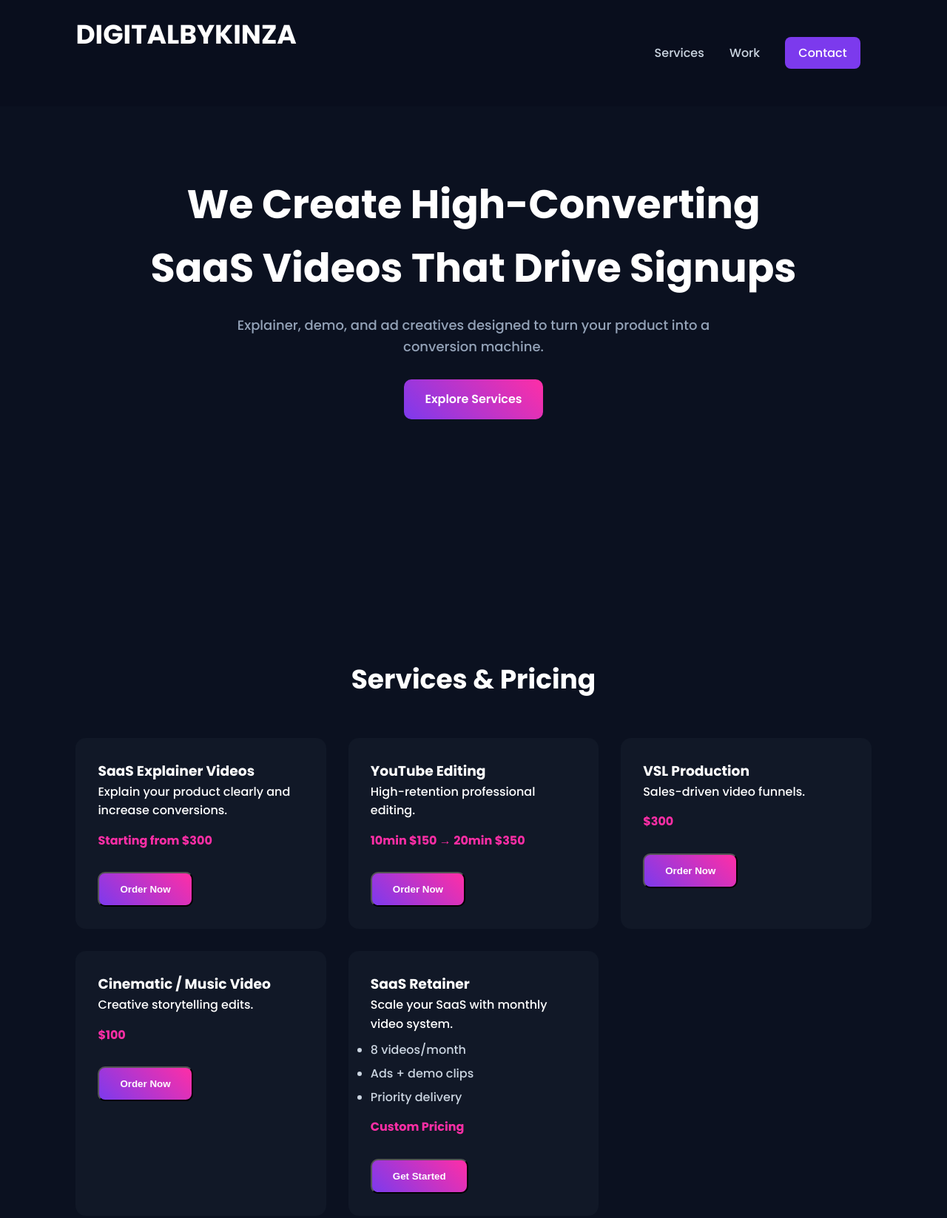
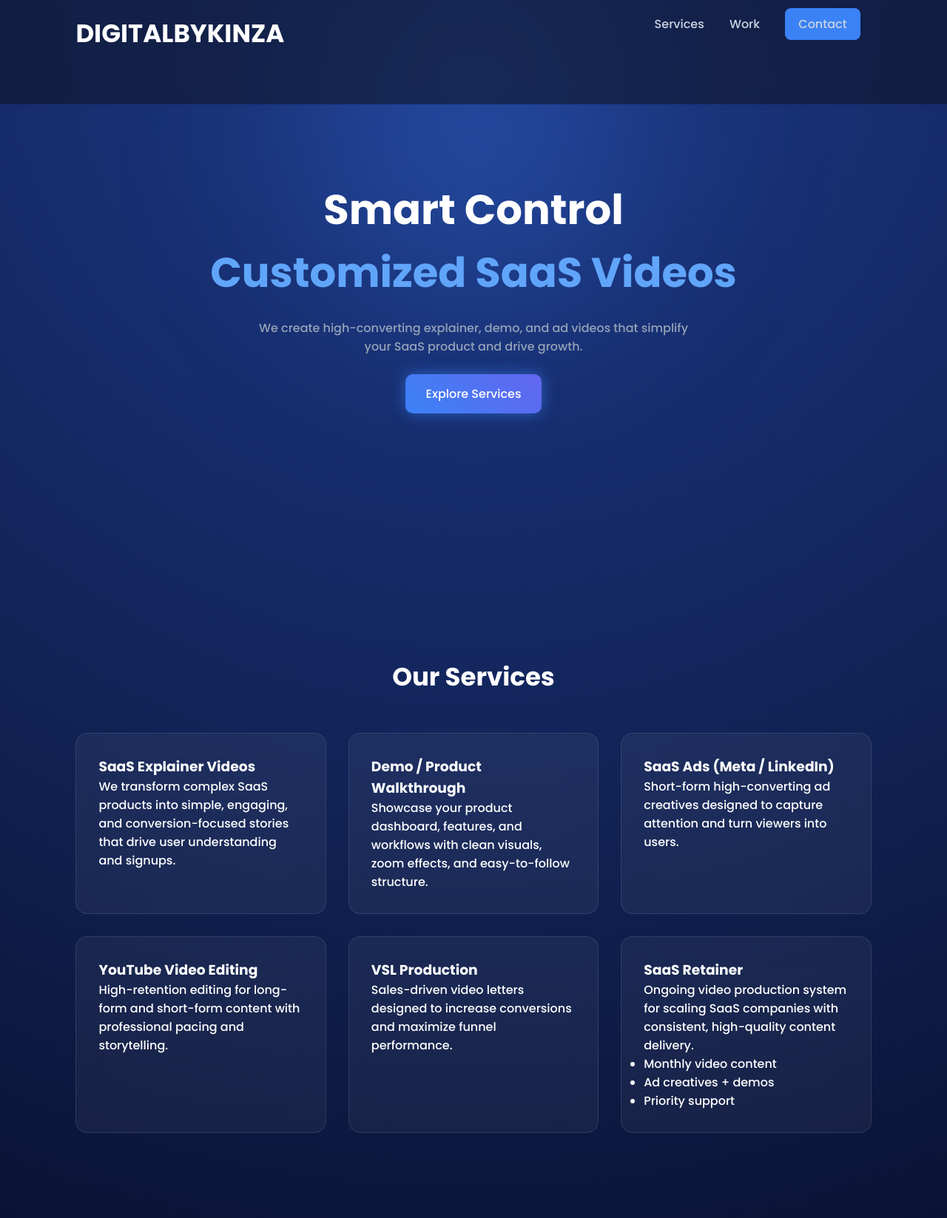
Before and after one commit to kinzabaig/digitalbykinza, a plain HTML site: page index.html in a window 1280 px wide. Shown: the top 1647 px of the page at 74% size. Drawn offline with Linux system fonts and the light colour scheme.

Commit message:
Update index.html

```diff
--- a/index.html
+++ b/index.html
@@ -13,22 +13,35 @@
 
 body{
 font-family:Poppins,sans-serif;
-background:#0b1120;
+background: radial-gradient(circle at top, #1e3a8a 0%, #020617 70%);
 color:white;
-line-height:1.6;
+overflow-x:hidden;
 }
 
-/* NAV */
+/* Glow Background */
+body::before{
+content:"";
+position:absolute;
+width:600px;
+height:600px;
+background:radial-gradient(circle, rgba(59,130,246,0.4), transparent 70%);
+top:-100px;
+left:50%;
+transform:translateX(-50%);
+filter:blur(120px);
+z-index:-1;
+}
+
+/* Navbar */
 header{
 position:fixed;
 top:0;
 width:100%;
-padding:18px 8%;
+padding:20px 8%;
 display:flex;
 justify-content:space-between;
-align-items:center;
-background:rgba(10,15,30,0.85);
-backdrop-filter:blur(10px);
+background:rgba(15,23,42,0.6);
+backdrop-filter:blur(12px);
 z-index:1000;
 }
 
@@ -36,19 +49,15 @@ nav a{
 margin:0 15px;
 color:#cbd5e1;
 text-decoration:none;
-font-weight:500;
 }
 
-nav a:hover{color:white;}
-
 .cta{
-background:#7c3aed;
+background:#3b82f6;
 padding:10px 18px;
 border-radius:8px;
-color:white;
 }
 
-/* HERO */
+/* Hero */
 .hero{
 min-height:100vh;
 display:flex;
@@ -60,38 +69,42 @@ padding:120px 20px;
 }
 
 .hero h1{
-font-size:54px;
-max-width:900px;
-margin-bottom:20px;
+font-size:56px;
+}
+
+.hero span{
+color:#60a5fa;
 }
 
 .hero p{
 color:#94a3b8;
-max-width:650px;
-font-size:18px;
+max-width:600px;
+margin-top:20px;
 }
 
+/* Button */
 .btn{
-background:linear-gradient(45deg,#7c3aed,#ff2ea6);
+background:linear-gradient(45deg,#3b82f6,#6366f1);
 padding:14px 28px;
 border-radius:10px;
 color:white;
 text-decoration:none;
 display:inline-block;
-margin-top:30px;
-font-weight:600;
+margin-top:25px;
+box-shadow:0 0 20px rgba(59,130,246,0.6);
 transition:0.3s;
 }
 
 .btn:hover{
 transform:translateY(-5px);
+box-shadow:0 0 40px rgba(59,130,246,1);
 }
 
-/* SECTIONS */
+/* Sections */
 section{padding:90px 8%;}
-h2{text-align:center;margin-bottom:50px;font-size:36px;}
+h2{text-align:center;margin-bottom:50px;font-size:34px;}
 
-/* CARDS */
+/* Cards */
 .cards{
 display:grid;
 grid-template-columns:repeat(auto-fit,minmax(280px,1fr));
@@ -99,35 +112,20 @@ gap:30px;
 }
 
 .card{
-background:#111827;
+background:rgba(255,255,255,0.05);
+backdrop-filter:blur(20px);
+border:1px solid rgba(255,255,255,0.1);
 padding:30px;
-border-radius:14px;
+border-radius:16px;
 transition:0.3s;
 }
 
 .card:hover{
-transform:translateY(-8px);
+transform:translateY(-10px);
+box-shadow:0 0 40px rgba(59,130,246,0.4);
 }
 
-/* PRICE */
-.price{
-margin-top:15px;
-font-weight:700;
-color:#ff2ea6;
-}
-
-/* LIST */
-ul{margin-top:10px;}
-li{margin:6px 0;color:#cbd5e1;}
-
-/* PORTFOLIO */
-iframe{
-width:100%;
-height:220px;
-border-radius:10px;
-}
-
-/* CONTACT */
+/* Contact */
 input, textarea{
 padding:14px;
 width:100%;
@@ -136,7 +134,7 @@ border-radius:8px;
 border:none;
 }
 
-/* FOOTER */
+/* Footer */
 footer{
 background:#020617;
 padding:50px;
@@ -144,12 +142,6 @@ text-align:center;
 color:#94a3b8;
 }
 </style>
-
-<script>
-function showPayment(){
-alert("Send payment via Wise: @muhammadb8897\n\nAfter payment send screenshot on:\nWhatsApp: +923472105484\nInstagram: @digitalbykinza");
-}
-</script>
 
 </head>
 
@@ -166,57 +158,50 @@ alert("Send payment via Wise: @muhammadb8897\n\nAfter payment send screenshot on
 
 <!-- HERO -->
 <section class="hero">
-<h1>We Create High-Converting SaaS Videos That Drive Signups</h1>
-<p>Explainer, demo, and ad creatives designed to turn your product into a conversion machine.</p>
+<h1>Smart Control <br><span>Customized SaaS Videos</span></h1>
+<p>We create high-converting explainer, demo, and ad videos that simplify your SaaS product and drive growth.</p>
 <a href="#services" class="btn">Explore Services</a>
 </section>
 
 <!-- SERVICES -->
 <section id="services">
-<h2>Services & Pricing</h2>
+<h2>Our Services</h2>
 
 <div class="cards">
 
 <div class="card">
 <h3>SaaS Explainer Videos</h3>
-<p>Explain your product clearly and increase conversions.</p>
-<p class="price">Starting from $300</p>
-<button onclick="showPayment()" class="btn">Order Now</button>
+<p>We transform complex SaaS products into simple, engaging, and conversion-focused stories that drive user understanding and signups.</p>
 </div>
 
 <div class="card">
-<h3>YouTube Editing</h3>
-<p>High-retention professional editing.</p>
-<p class="price">
-10min $150 → 20min $350
-</p>
-<button onclick="showPayment()" class="btn">Order Now</button>
+<h3>Demo / Product Walkthrough</h3>
+<p>Showcase your product dashboard, features, and workflows with clean visuals, zoom effects, and easy-to-follow structure.</p>
+</div>
+
+<div class="card">
+<h3>SaaS Ads (Meta / LinkedIn)</h3>
+<p>Short-form high-converting ad creatives designed to capture attention and turn viewers into users.</p>
+</div>
+
+<div class="card">
+<h3>YouTube Video Editing</h3>
+<p>High-retention editing for long-form and short-form content with professional pacing and storytelling.</p>
 </div>
 
 <div class="card">
 <h3>VSL Production</h3>
-<p>Sales-driven video funnels.</p>
-<p class="price">$300</p>
-<button onclick="showPayment()" class="btn">Order Now</button>
-</div>
-
-<div class="card">
-<h3>Cinematic / Music Video</h3>
-<p>Creative storytelling edits.</p>
-<p class="price">$100</p>
-<button onclick="showPayment()" class="btn">Order Now</button>
+<p>Sales-driven video letters designed to increase conversions and maximize funnel performance.</p>
 </div>
 
 <div class="card">
 <h3>SaaS Retainer</h3>
-<p>Scale your SaaS with monthly video system.</p>
+<p>Ongoing video production system for scaling SaaS companies with consistent, high-quality content delivery.</p>
 <ul>
-<li>8 videos/month</li>
-<li>Ads + demo clips</li>
-<li>Priority delivery</li>
+<li>Monthly video content</li>
+<li>Ad creatives + demos</li>
+<li>Priority support</li>
 </ul>
-<p class="price">Custom Pricing</p>
-<button onclick="showPayment()" class="btn">Get Started</button>
 </div>
 
 </div>
@@ -226,10 +211,10 @@ alert("Send payment via Wise: @muhammadb8897\n\nAfter payment send screenshot on
 <section>
 <h2>Why Choose Us</h2>
 <div class="cards">
-<div class="card"><h3>Conversion Focused</h3><p>We focus on results, not just visuals.</p></div>
-<div class="card"><h3>SaaS Experts</h3><p>We understand SaaS dashboards & flows.</p></div>
-<div class="card"><h3>Fast Delivery</h3><p>Quick turnaround with premium quality.</p></div>
-<div class="card"><h3>Scalable</h3><p>Perfect for growing SaaS brands.</p></div>
+<div class="card"><h3>Conversion Focused</h3><p>We create videos that drive results, not just views.</p></div>
+<div class="card"><h3>SaaS Specialists</h3><p>Deep understanding of SaaS products and user journeys.</p></div>
+<div class="card"><h3>Modern Visual Style</h3><p>Futuristic and premium design aligned with SaaS brands.</p></div>
+<div class="card"><h3>Fast Delivery</h3><p>Efficient workflow with quick turnaround time.</p></div>
 </div>
 </section>
 
@@ -237,9 +222,9 @@ alert("Send payment via Wise: @muhammadb8897\n\nAfter payment send screenshot on
 <section id="portfolio">
 <h2>Our Work</h2>
 <div class="cards">
-<div class="card"><iframe src="YOUTUBE-VIDEO-LINK"></iframe></div>
-<div class="card"><iframe src="YOUTUBE-VIDEO-LINK"></iframe></div>
-<div class="card"><iframe src="YOUTUBE-VIDEO-LINK"></iframe></div>
+<div class="card"><p>Add your SaaS video here</p></div>
+<div class="card"><p>Add your SaaS video here</p></div>
+<div class="card"><p>Add your SaaS video here</p></div>
 </div>
 </section>
 
@@ -258,8 +243,7 @@ alert("Send payment via Wise: @muhammadb8897\n\nAfter payment send screenshot on
 
 <footer>
 <p><strong>DIGITALBYKINZA</strong></p>
-<p>Payments via Wise: @muhammadb8897</p>
-<p>Send proof on WhatsApp: +923472105484</p>
+<p>Contact on WhatsApp: +923472105484</p>
 <p>Instagram: @digitalbykinza</p>
 <p>© 2026 DigitalByKinza</p>
 </footer>
```
